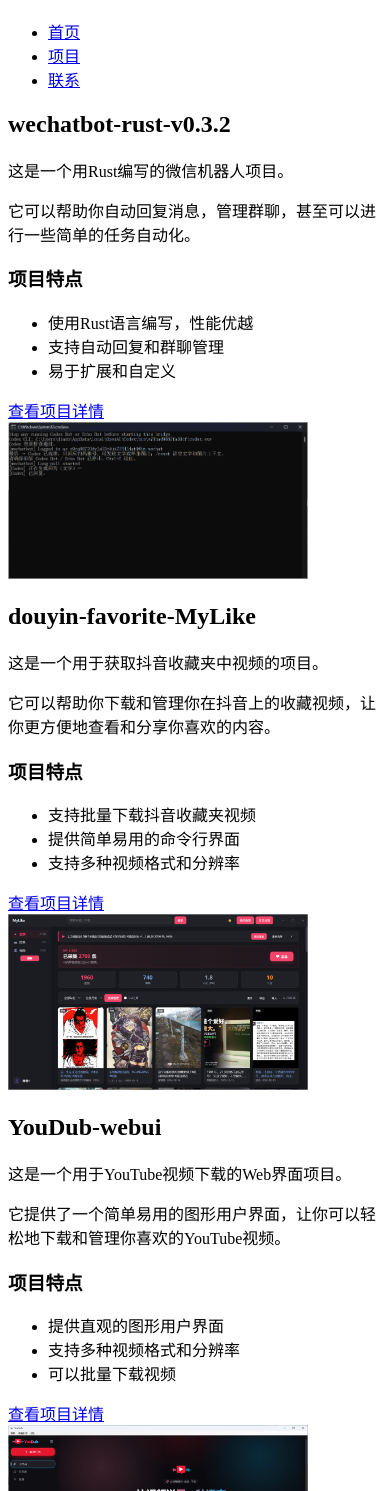
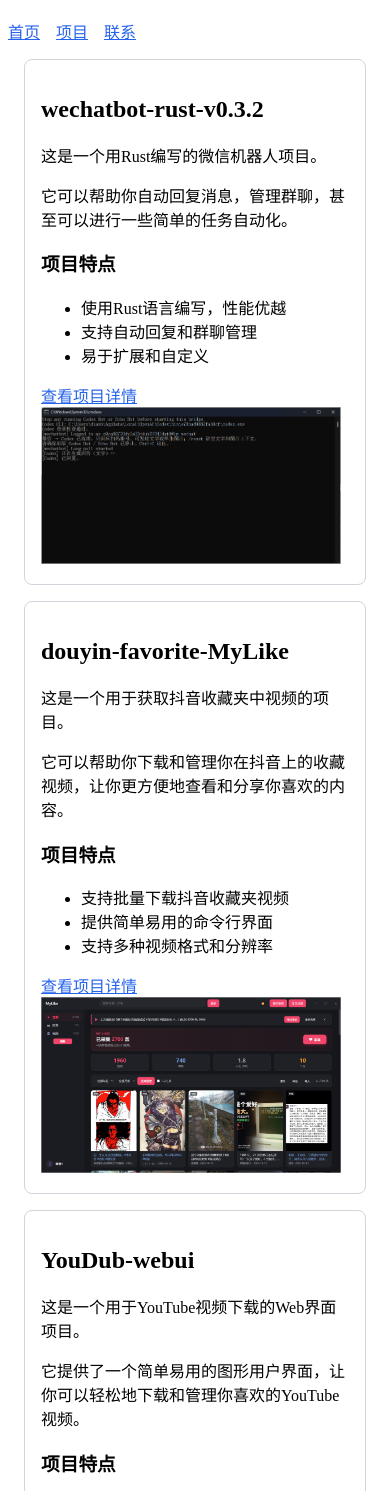
Before and after one commit to lfu45757-star/my-html-site, a plain HTML site: page projects.html in a window 390 px wide. Shown: the part 61-1552 px from the top of the page. Drawn offline with Linux system fonts and the light colour scheme.

Commit message:
阶段 3：加入 CSS 与响应式布局 完成--使用 Flexbox 或 Grid 完成导航与卡片布局。

```diff
--- a/assets/css/style.css
+++ b/assets/css/style.css
@@ -0,0 +1,66 @@
+:root {
+    /*颜色 */
+    --color-primary: #2563eb;
+    --color-text:#1f2937;
+    --color-background:#192e39;
+    --color-surface:#ffffff;
+
+    /*间距 */
+    --space-small:8px;
+    --space-medium:16px;
+    --space-large:32px;
+
+    /*字体 */
+    --font-body:"Microsoft YaHei",Arial,sans-serif;
+    --font-size-body:16px;
+
+    /*内容宽度 */
+    --content-width:1100px;
+}
+
+main{
+    max-width:var(--content-width);
+    margin:0 auto;
+    padding:var(--space-medium);
+}
+
+a{
+    color:var(--color-primary)
+}
+
+.nav-list{
+    display:flex;
+    gap:var(--space-medium);
+
+    list-style:none;
+    margin: 0;
+    padding: 0;
+}
+
+.project-grid {
+  display: grid;
+  grid-template-columns: repeat(3, 1fr);
+  gap: var(--space-medium);
+}
+
+.project-card {
+  background-color: var(--color-surface);
+  padding: var(--space-medium);
+  border: 1px solid #d1d5db;
+  border-radius: 8px;
+}
+
+.project-card img {
+  max-width: 100%;
+  height: auto;
+}
+
+@media (max-width: 768px) {
+  .project-grid {
+    grid-template-columns: 1fr;
+  }
+
+  .nav-list {
+    flex-wrap: wrap;
+  }
+}
--- a/projects.html
+++ b/projects.html
@@ -4,12 +4,13 @@
     <meta charset="UTF-8">
     <meta name="viewport" content="width=device-width, initial-scale=1.0">
     <title>My first web</title>
+    <link rel="stylesheet" href="assets/css/style.css">
 </head>
 <body>
     <header>
         <h1>My first web</h1>
         <nav>
-            <ul>
+            <ul class="nav-list">
                 <li><a href="index.html">首页</a></li>
                 <li><a href="projects.html">项目</a></li>
                 <li><a href="contact.html">联系</a></li>
@@ -18,7 +19,9 @@
     </header>
 
     <main>
-        <section>
+
+        <div class="project-grid">
+            <section class="project-card">
                 <article>
                     <h2>wechatbot-rust-v0.3.2</h2>
                     <p>这是一个用Rust编写的微信机器人项目。</p>
@@ -29,13 +32,14 @@
                         <li>支持自动回复和群聊管理</li>
                         <li>易于扩展和自定义</li>
                     </ul>
-                <a href="https://github.com/lfu45757-star/wechatbot" target="_blank">查看项目详情</a>
+                    <a href="https://github.com/lfu45757-star/wechatbot" target="_blank"
+                    rel="noopener noreferrer">查看项目详情</a>
                     <br>
                     <img src="assets\images\wechatbot_1.png" alt="wechatbot-rust-v0.3.2" width="300">
                 </article>
             </section>
 
-        <section>
+            <section class="project-card">
                 <article>
                     <h2>douyin-favorite-MyLike</h2>
                     <p>这是一个用于获取抖音收藏夹中视频的项目。</p>
@@ -46,13 +50,14 @@
                         <li>提供简单易用的命令行界面</li>
                         <li>支持多种视频格式和分辨率</li>
                     </ul>
-                <a href="https://github.com/lfu45757-star/douyin-favorite-MyLike" target="_blank">查看项目详情</a>
+                    <a href="https://github.com/lfu45757-star/douyin-favorite-MyLike" target="_blank"
+                    rel="noopener noreferrer">查看项目详情</a>
                     <br>
                     <img src="assets\images\MyLike_1.png" alt="douyin-favorite-MyLike" width="300">
                 </article>
             </section>
 
-        <section>
+            <section class="project-card">
                 <article>
                     <h2>YouDub-webui</h2>
                     <p>这是一个用于YouTube视频下载的Web界面项目。</p>
@@ -63,11 +68,13 @@
                         <li>支持多种视频格式和分辨率</li>
                         <li>可以批量下载视频</li>
                     </ul>
-                <a href="https://github.com/lfu45757-star/YouDub-webui" target="_blank">查看项目详情</a>
+                    <a href="https://github.com/lfu45757-star/YouDub-webui" target="_blank"
+                    rel="noopener noreferrer">查看项目详情</a>
                     <br>
                     <img src="assets\images\YouDub_1.png" alt="YouDub-webui" width="300">
                 </article>
             </section>
+        </div>
     </main>
 
     <footer>
```
Also changed, not shown: 404.html (+20 -0 lines), HTML网站从零到服务器任务书.md (+30 -30 lines), contact.html (+19 -1 lines), index.html (+2 -1 lines), README.md. Lines whose indentation alone changed are shown as unchanged.
